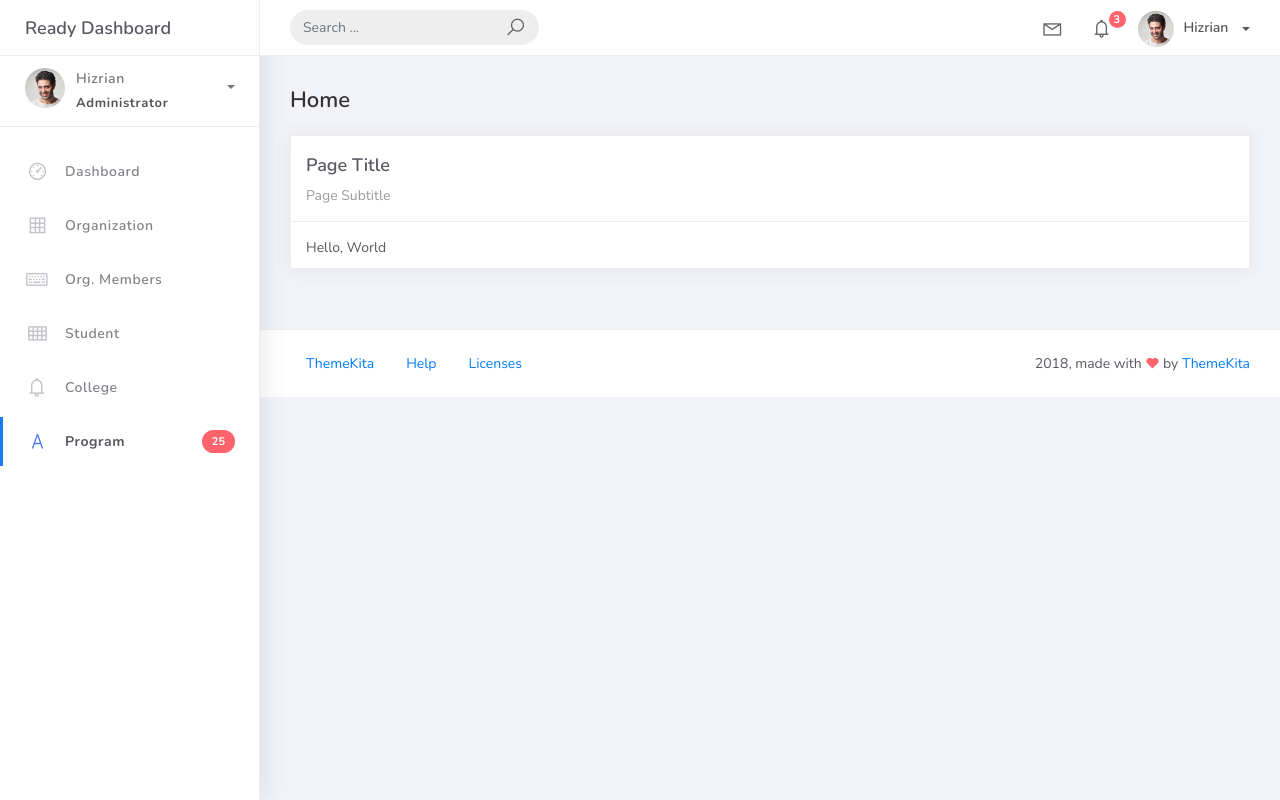
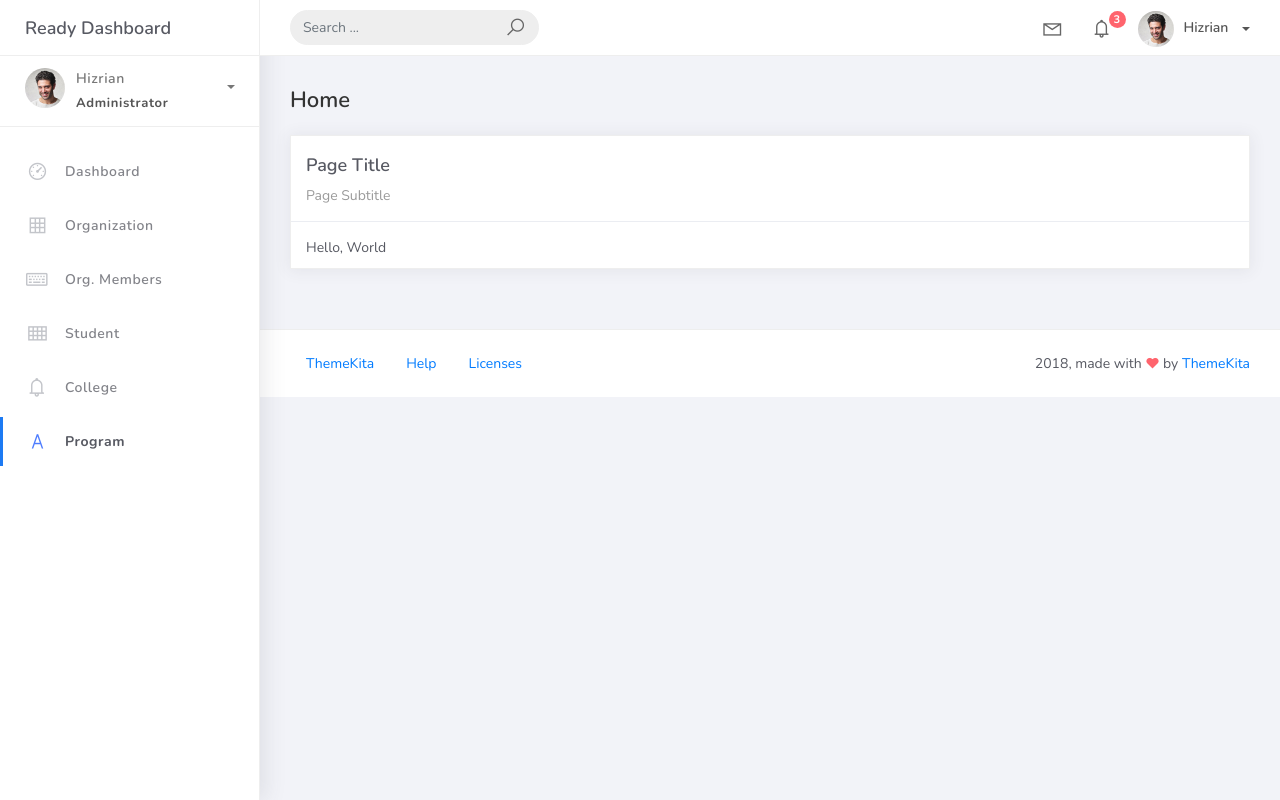
Before and after one commit to mosshead19/PSUsphere, a Django app: page / in a window 1280 px wide. Run offline with Django 5.2, Linux system fonts and the light colour scheme; some libraries are stand-ins or nearby versions.

Commit message:
remove program badge

```diff
--- a/projectsite/templates/base.html
+++ b/projectsite/templates/base.html
@@ -203,7 +203,6 @@
 							<a href="{% url 'program-list' %}">
 								<i class="la la-font"></i>
 								<p>Program</p>
-								<span class="badge badge-danger">25</span>
 							</a>
 						</li>
 
```
